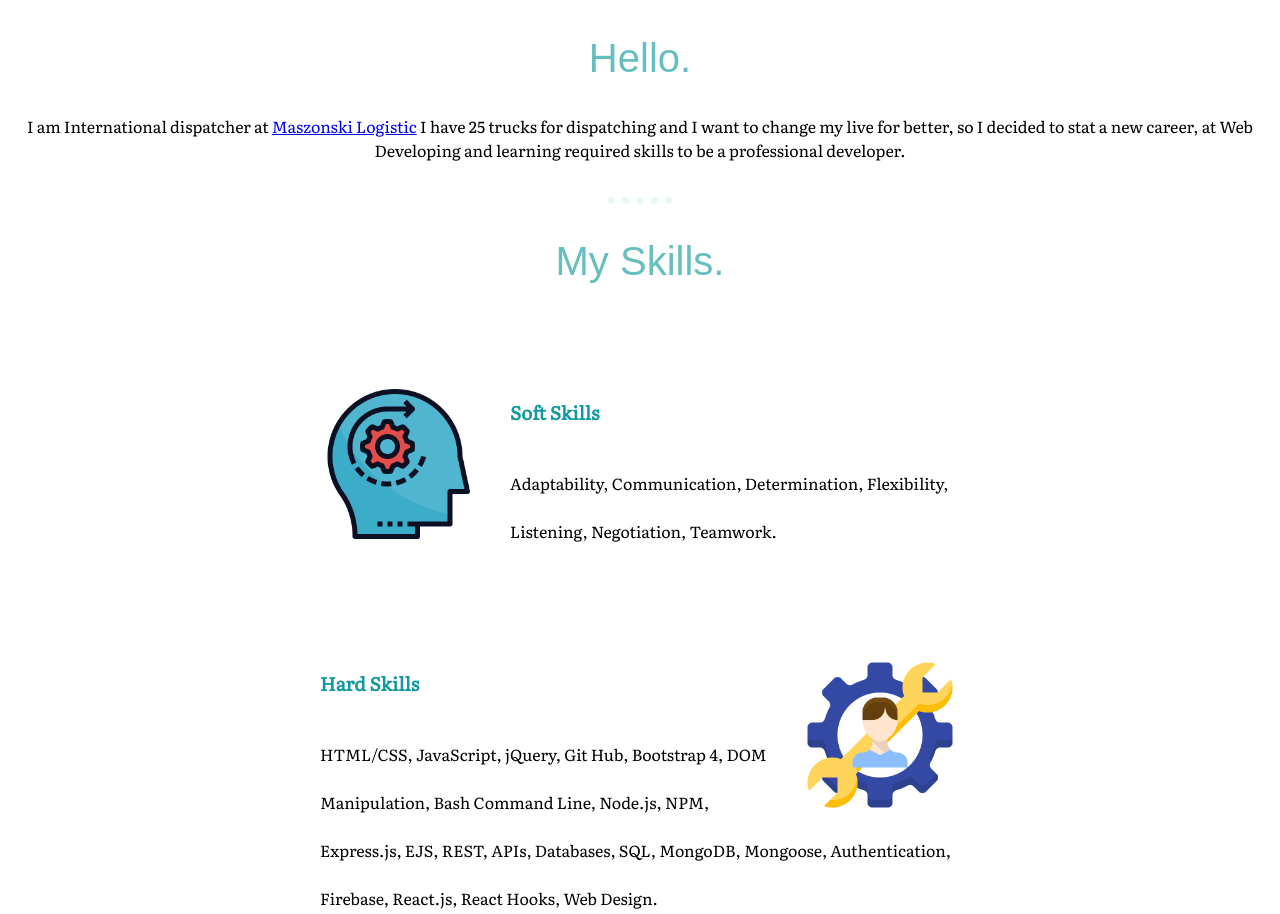
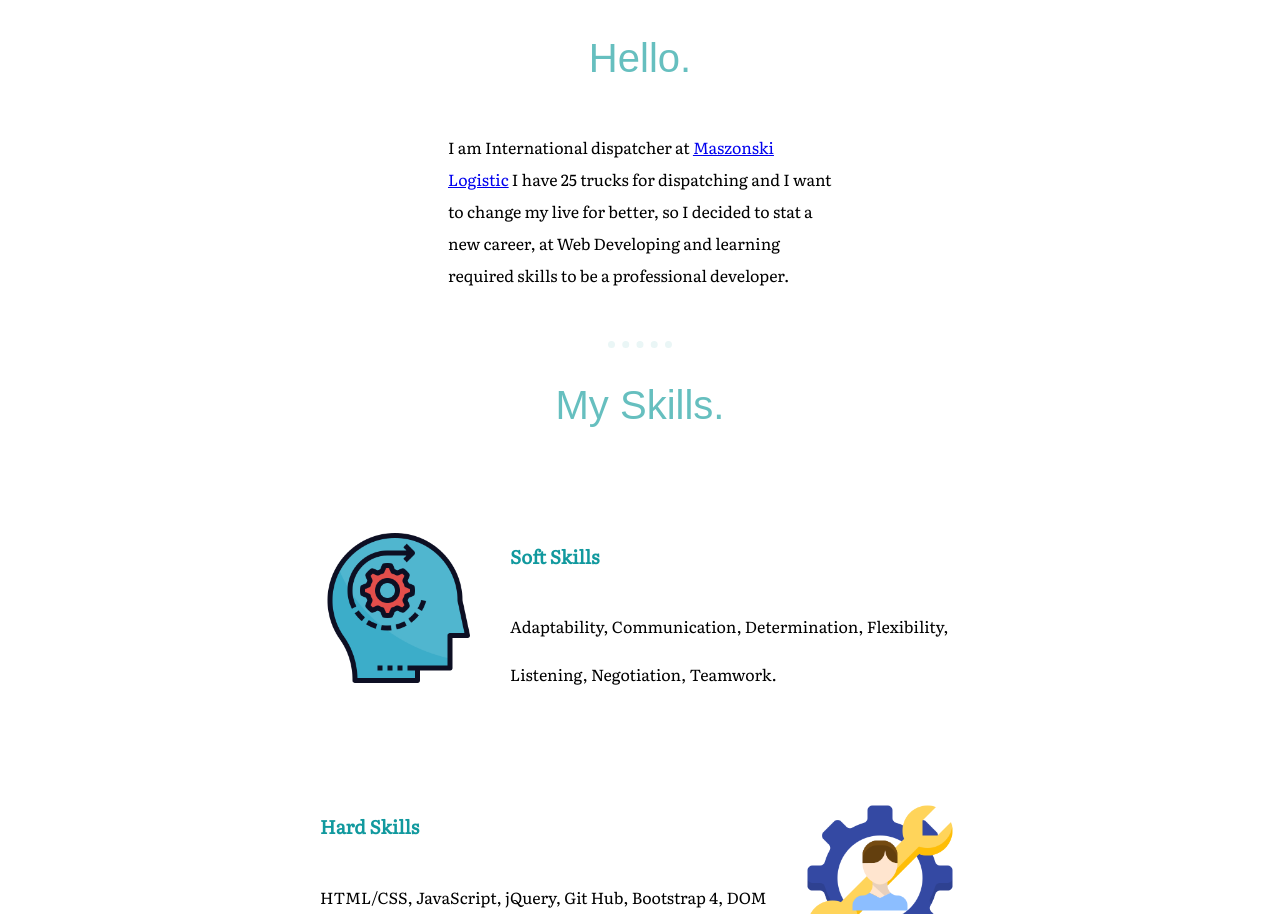
Before and after one commit to gordienkoi/Personal-site, a plain HTML site: page index.html in a window 1280 px wide. Shown: the part 1031-1945 px from the top of the page. Drawn offline with Linux system fonts and the light colour scheme.

Commit message:
add version 1.0.3

```diff
--- a/css/styles.css
+++ b/css/styles.css
@@ -11,7 +11,6 @@ hr {
   border-width: 7px;
   margin: 35px auto 35px auto;
   width: 5%;
-
 }
 
 h1 {
@@ -78,6 +77,7 @@ h3 {
 .contact-me {
   margin: 100px auto 100px auto;
 }
+
 .btn {
   background: #9ad3bc;
   background-image: -webkit-linear-gradient(top, #00F5FF, #0060FF);
@@ -91,7 +91,7 @@ h3 {
   color: #9ad3bc;
   font-family: 'Literata', serif;
   font-size: 15px;
-  font-weight:100;
+  font-weight: 100;
   padding: 5px;
   text-shadow: 0 0 4px #000000;
   text-decoration: none;
@@ -114,3 +114,10 @@ h3 {
   margin: 0;
   font-size: 0.7em;
 }
+
+.welcome {
+  width: 30%;
+  margin: 50px auto 50px auto;
+  text-align: left;
+  line-height: 2;
+}
--- a/index.html
+++ b/index.html
@@ -24,7 +24,7 @@
     <div class="profile">
       <img src="images/cropped.png" alt="my-img">
       <h2>Hello.</h2>
-      <p>I am International dispatcher at <a href="https://www.maszonski.pl/de">Maszonski Logistic</a> I have 25 trucks for dispatching and I want to change my live for better, so I decided to stat a new career, at Web Developing and learning required skills to be a professional developer.</p>
+      <p class="welcome">I am International dispatcher at <a href="https://www.maszonski.pl/de">Maszonski Logistic</a> I have 25 trucks for dispatching and I want to change my live for better, so I decided to stat a new career, at Web Developing and learning required skills to be a professional developer.</p>
     </div>
     <hr>
     <div class="skills">
```
Also changed, not shown: 2 other files.
